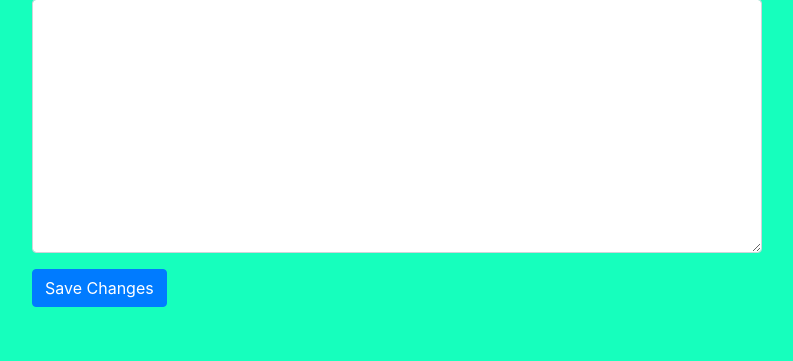
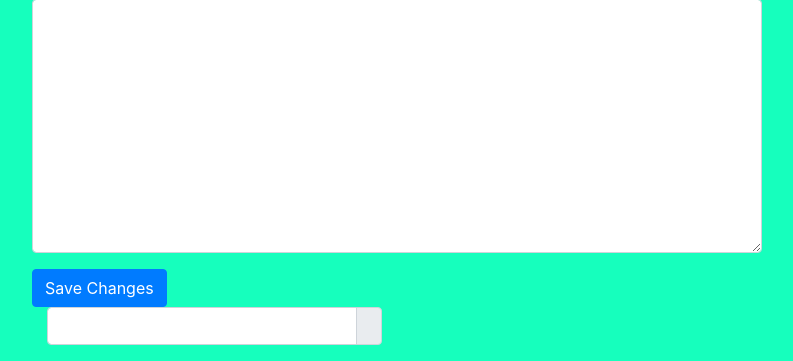
Before and after one commit to BuckyTheBoss/therapy, a Django app: page /profile_edit/1 in a window 1280 px wide. Shown: the part 721-1082 px from the top of the page, without its empty margins (243-1036 px from the left). Before the commit the page ends 1028 px from the top, so only its background shows below. Run offline with Django 3.2, Linux system fonts and the light colour scheme; the visitor is signed in with stand-in values (Sample User, id 1); data comes from the database, SQL or seed files in the repository; data that the repository does not hold is empty; some libraries are stand-ins or nearby versions.

Commit message:
begun adding js and a datepicker

```diff
--- a/requirements.txt
+++ b/requirements.txt
@@ -2,3 +2,4 @@ Django==2.2
 Faker==1.0.4
 django-crispy-forms==1.7.2
 Pillow==6.0.0
+django-tempus-dominus==5.1.2.4
--- a/therapy/main/templates/base.html
+++ b/therapy/main/templates/base.html
@@ -11,11 +11,14 @@
     <meta name="viewport" content="width=device-width, initial-scale=1, shrink-to-fit=no">
 
     <!-- Bootstrap CSS -->
+    <script src="https://code.jquery.com/jquery-3.3.1.slim.min.js" integrity="sha384-q8i/X+965DzO0rT7abK41JStQIAqVgRVzpbzo5smXKp4YfRvH+8abtTE1Pi6jizo" crossorigin="anonymous"></script>
+    <script src="https://stackpath.bootstrapcdn.com/bootstrap/4.3.1/js/bootstrap.min.js" integrity="sha384-JjSmVgyd0p3pXB1rRibZUAYoIIy6OrQ6VrjIEaFf/nJGzIxFDsf4x0xIM+B07jRM" crossorigin="anonymous"></script>
     <link rel="stylesheet" href="https://stackpath.bootstrapcdn.com/bootstrap/4.3.1/css/bootstrap.min.css" integrity="sha384-ggOyR0iXCbMQv3Xipma34MD+dH/1fQ784/j6cY/iJTQUOhcWr7x9JvoRxT2MZw1T" crossorigin="anonymous">
 
-
     <link rel="stylesheet" type="text/css" href="{% static 'css/styles.css' %}">
-
+    <script type="text/javascript">
+  $('.collapse').collapse()
+</script>
 	<title></title>
 </head>
 <body class='body1'>
@@ -85,4 +88,5 @@
 </div>
 
 </body>
+
 </html>
--- a/therapy/main/templates/index.html
+++ b/therapy/main/templates/index.html
@@ -5,7 +5,7 @@
 
 
 <div class="list-group">
-
+{% if therapists %}
 {% for therapist in therapists %}
 
   <div class='mt-1'>
@@ -32,7 +32,9 @@
 
 
   {% endfor %}
-
+{% else %}
+<h1>we couldnt find you any matching therapists, please update your settings on your profile page.</h1>
+{% endif %}
 </div>
 
 
--- a/therapy/main/templates/profile_edit.html
+++ b/therapy/main/templates/profile_edit.html
@@ -30,4 +30,24 @@
 
 </form>
 
+
+<div class="container">
+    <div class="row">
+        <div class="col-sm-6">
+            <div class="form-group">
+                <div class="input-group date" id="datetimepicker1" data-target-input="nearest">
+                    <input type="text" class="form-control datetimepicker-input" data-target="#datetimepicker1"/>
+                    <div class="input-group-append" data-target="#datetimepicker1" data-toggle="datetimepicker">
+                        <div class="input-group-text"><i class="fa fa-calendar"></i></div>
+                    </div>
+                </div>
+            </div>
+        </div>
+        <script type="text/javascript">
+            $(function () {
+                $('#datetimepicker1').datetimepicker();
+            });
+        </script>
+    </div>
+</div>
 {% endblock %}
--- a/therapy/main/views.py
+++ b/therapy/main/views.py
@@ -70,6 +70,8 @@ def patient_matched_index(request):
 
 @login_exempt
 def front(request):
+	if request.user.is_authenticated:
+		return redirect('index')
 	return render(request, 'front.html')
 
 def patient_chat(request, therapist_id):
--- a/therapy/therapy/settings.py
+++ b/therapy/therapy/settings.py
@@ -38,7 +38,8 @@ INSTALLED_APPS = [
     'django.contrib.messages',
     'django.contrib.staticfiles',
     'main',
-    'crispy_forms'
+    'crispy_forms',
+    'tempus_dominus',
 ]
 
 CRISPY_TEMPLATE_PACK = 'bootstrap4'
```
